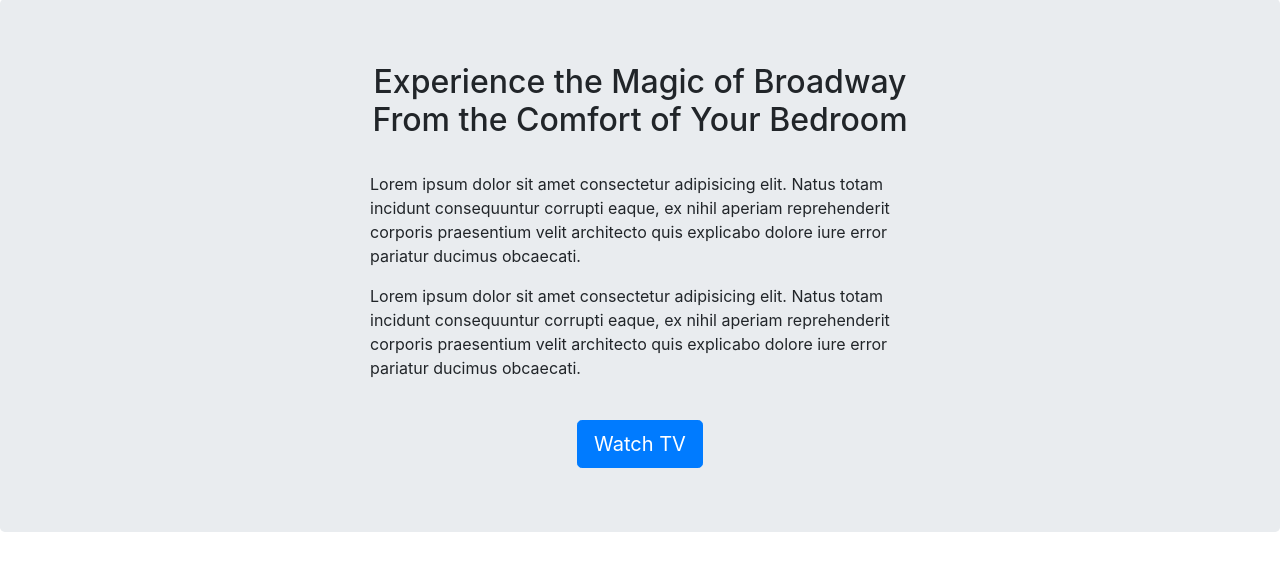
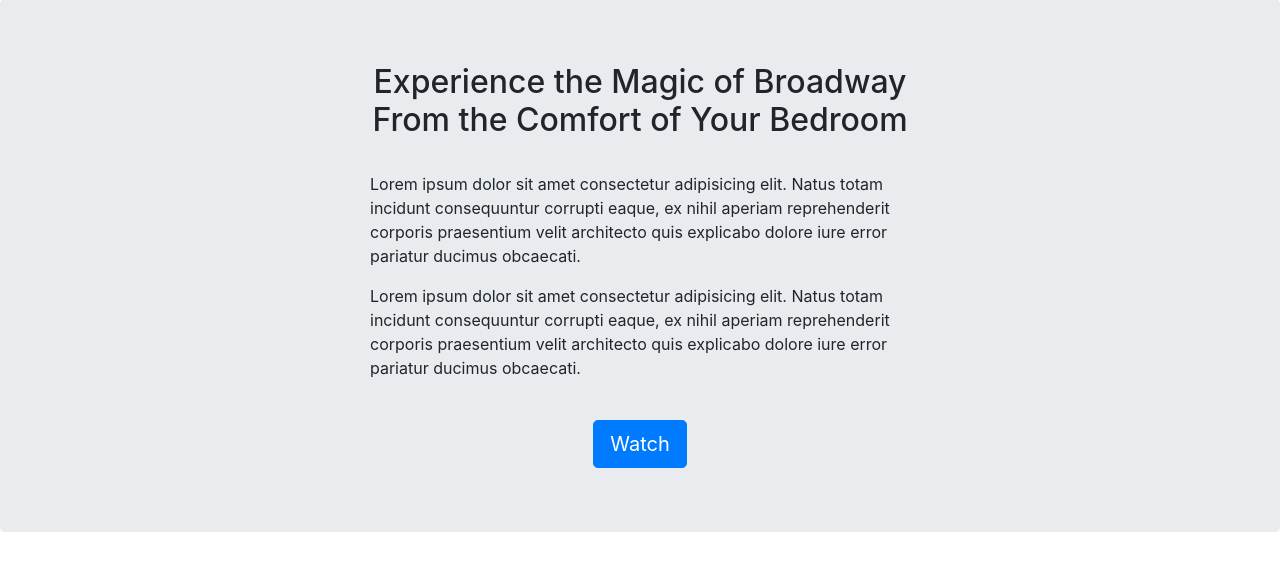
Before and after one commit to stanford-stagecast/audience, a Django app: page / in a window 1280 px wide. Shown: the part 79-650 px from the top of the page. Run offline with Django 3.2, Linux system fonts and the light colour scheme; the visitor is signed in with stand-in values (Sample User, id 1); parts of the project's set-up code (start-up, migrations or seed data) failed here and were passed over; some libraries are stand-ins or nearby versions.

Commit message:
Create README.md.

```diff
--- a/src/portal/puffer/templates/puffer/index.html
+++ b/src/portal/puffer/templates/puffer/index.html
@@ -39,7 +39,7 @@
 
       <div class="text-center">
         {% if user.is_authenticated %}
-        <a role="button" class="btn btn-primary btn-lg" href="{% url 'player' %}">Watch TV</a>
+        <a role="button" class="btn btn-primary btn-lg" href="{% url 'player' %}">Watch</a>
         {% else %}
         <a role="button" class="btn btn-outline-primary" href="{% url 'signup' %}">Sign up</a>
         <a role="button" class="btn btn-outline-primary" href="{% url 'player' %}">Log in</a>
```
Also changed, not shown: README.md (added).
